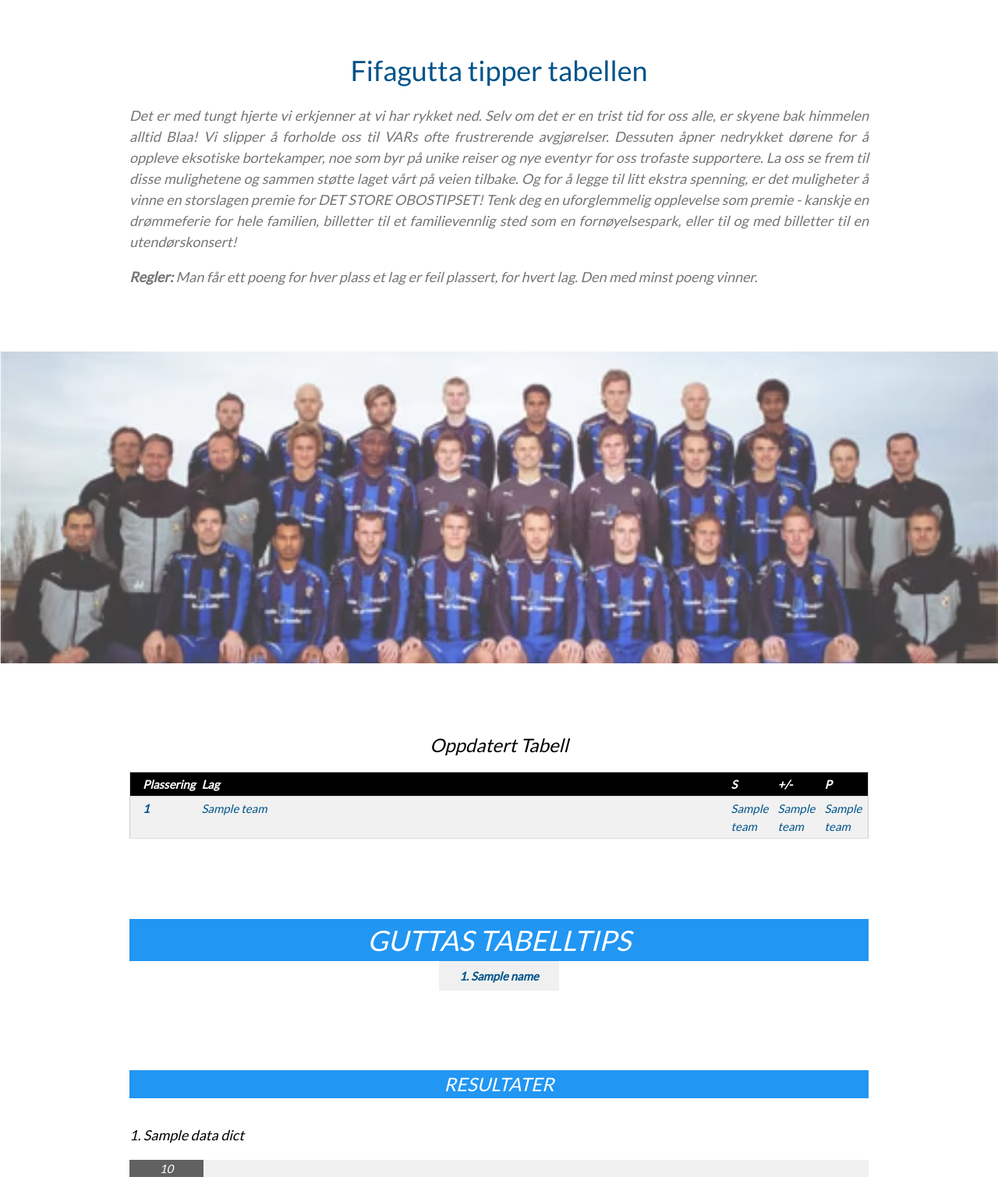
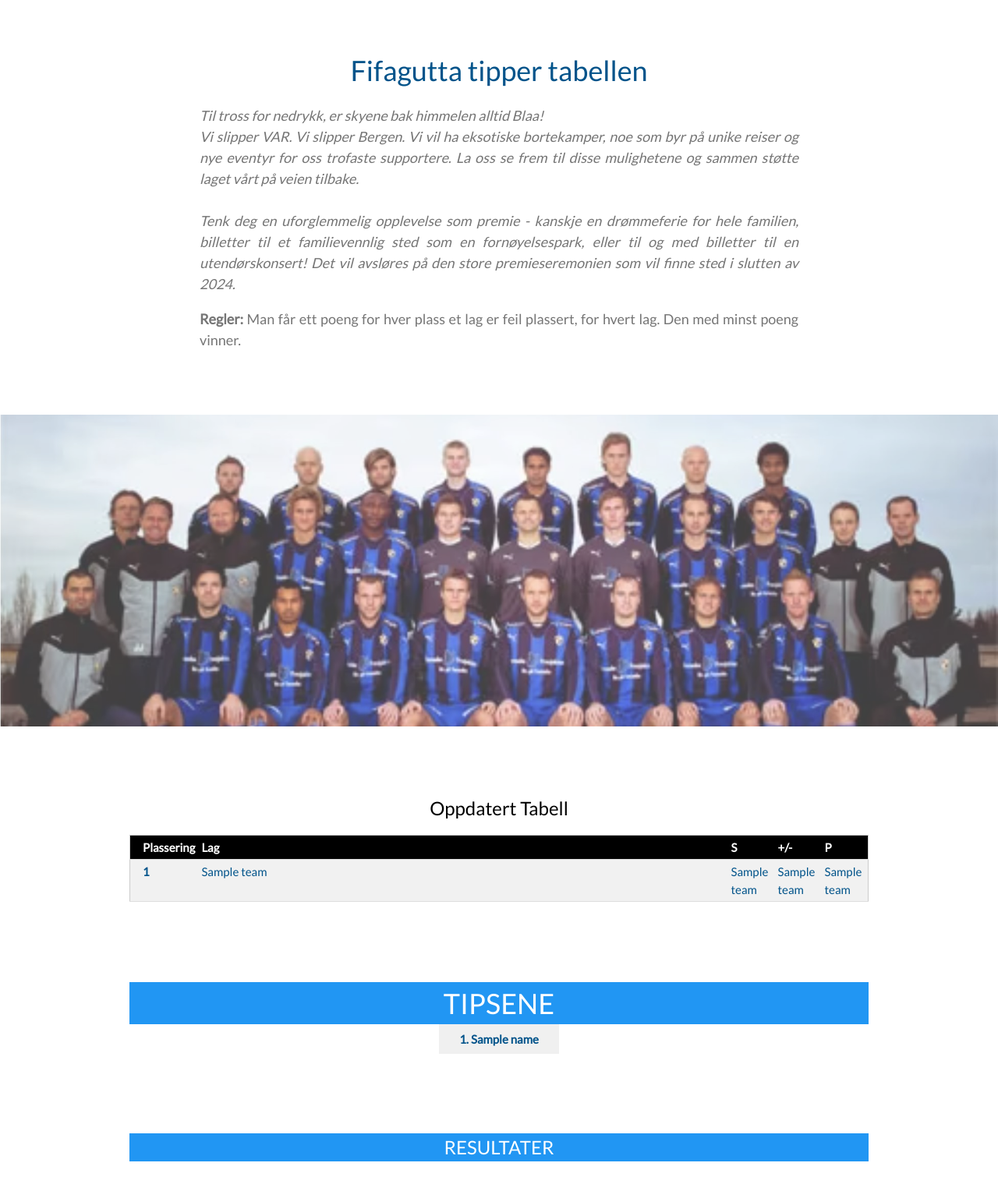
Before and after one commit to jkaob/fifagutta.com, a Flask app: template templates/obos.html in a window 1280 px wide. Shown: the part 401-1920 px from the top of the page at 78% size. Run offline with Flask 2, Linux system fonts and the light colour scheme; the template is opened without the code that fills it: most values are stand-ins (such as "Sample title", 1, 10 or a date in 2020).

Commit message:
minor html  adjustments

```diff
--- a/templates/index.html
+++ b/templates/index.html
@@ -264,7 +264,7 @@
           width: 100%;
           max-width: 1200px;
           max-height: 600px;
-          height: : 500px;
+          height: 500px;
         }
       </style>
 
--- a/templates/obos.html
+++ b/templates/obos.html
@@ -122,27 +122,20 @@
 
 
 <!-- Container (About Section) -->
-<div class="w3-content w3-container w3-padding-64" id="about">
-    <div class="w3-center w3-xxlarge" > Fifagutta tipper tabellen</div>
-  <p class="w3-justify w3-text-grey w3-large"><em>
-
-  Det er med tungt hjerte vi erkjenner at vi har rykket ned.
-  Selv om det er en trist tid for oss alle, er skyene bak himmelen alltid Blaa!
-  Vi slipper å forholde oss til VARs ofte frustrerende avgjørelser.
-  Dessuten åpner nedrykket dørene for å oppleve eksotiske bortekamper, noe som byr på unike reiser og nye eventyr for oss trofaste supportere.
-  La oss se frem til disse mulighetene og sammen støtte laget vårt på veien tilbake.
-
-
-  Og for å legge til litt ekstra spenning, er det muligheter å vinne en storslagen premie for DET STORE OBOSTIPSET!
-  Tenk deg en uforglemmelig opplevelse som premie - kanskje en drømmeferie for hele familien, billetter til et familievennlig sted som en fornøyelsespark,
-  eller til og med billetter til en utendørskonsert!
-
-</p>
-<p class="w3-justify w3-text-grey w3-large">
-
-<b>Regler:</b> Man får ett poeng for hver plass et lag er feil plassert, for hvert lag. Den med minst poeng vinner.
-
-  </p> </div>
+<div class="w3-content w3-container w3-padding-64" id="about" style="max-width: 800px; margin: auto;">
+  <div class="w3-center w3-xxlarge">Fifagutta tipper tabellen</div>
+  <p class="w3-justify w3-text-grey w3-large" style="text-align: center;"><em>
+    Til tross for nedrykk, er skyene bak himmelen alltid Blaa!
+    <br>
+    Vi slipper VAR. Vi slipper Bergen. Vi vil ha eksotiske bortekamper, noe som byr på unike reiser og nye eventyr for oss trofaste supportere.
+    La oss se frem til disse mulighetene og sammen støtte laget vårt på veien tilbake.
+    <br><br>
+    Tenk deg en uforglemmelig opplevelse som premie - kanskje en drømmeferie for hele familien, billetter til et familievennlig sted som en fornøyelsespark,
+    eller til og med billetter til en utendørskonsert! Det vil avsløres på den store premieseremonien som vil finne sted i slutten av 2024.
+  </em></p>
+  <p class="w3-justify w3-text-grey w3-large" style="text-align: center;">
+    <b>Regler:</b> Man får ett poeng for hver plass et lag er feil plassert, for hvert lag. Den med minst poeng vinner.
+  </p>
 </div>
 
 <!-- Second Parallax Image with Logo Text -->
@@ -185,7 +178,7 @@
 
 <div class="w3-content w3-container w3-padding-16" id="entries">
   <div class="w3-row w3-center w3-padding-16"><br>
-    <div class="w3-xxlarge w3-blue w3-padding-10">GUTTAS TABELLTIPS</div>
+    <div class="w3-xxlarge w3-blue w3-padding-10">TIPSENE</div>
 
     <div class="w3-bar w3-center w3-darkblue">
         {% for name in names %}
@@ -294,7 +287,7 @@
   <div class="w3-xlarge w3-section">
     <i class="fa fa-messenger w3-hover-opacity"></i>
   </div>
-  <p>Dette her er balleball <br> laget av Gianni Infantino 2023 </p>
+  <p>Dette her er balleball <br> laget av Schrødingers Støvel 2024 </p>
 </footer>
 
 
```
